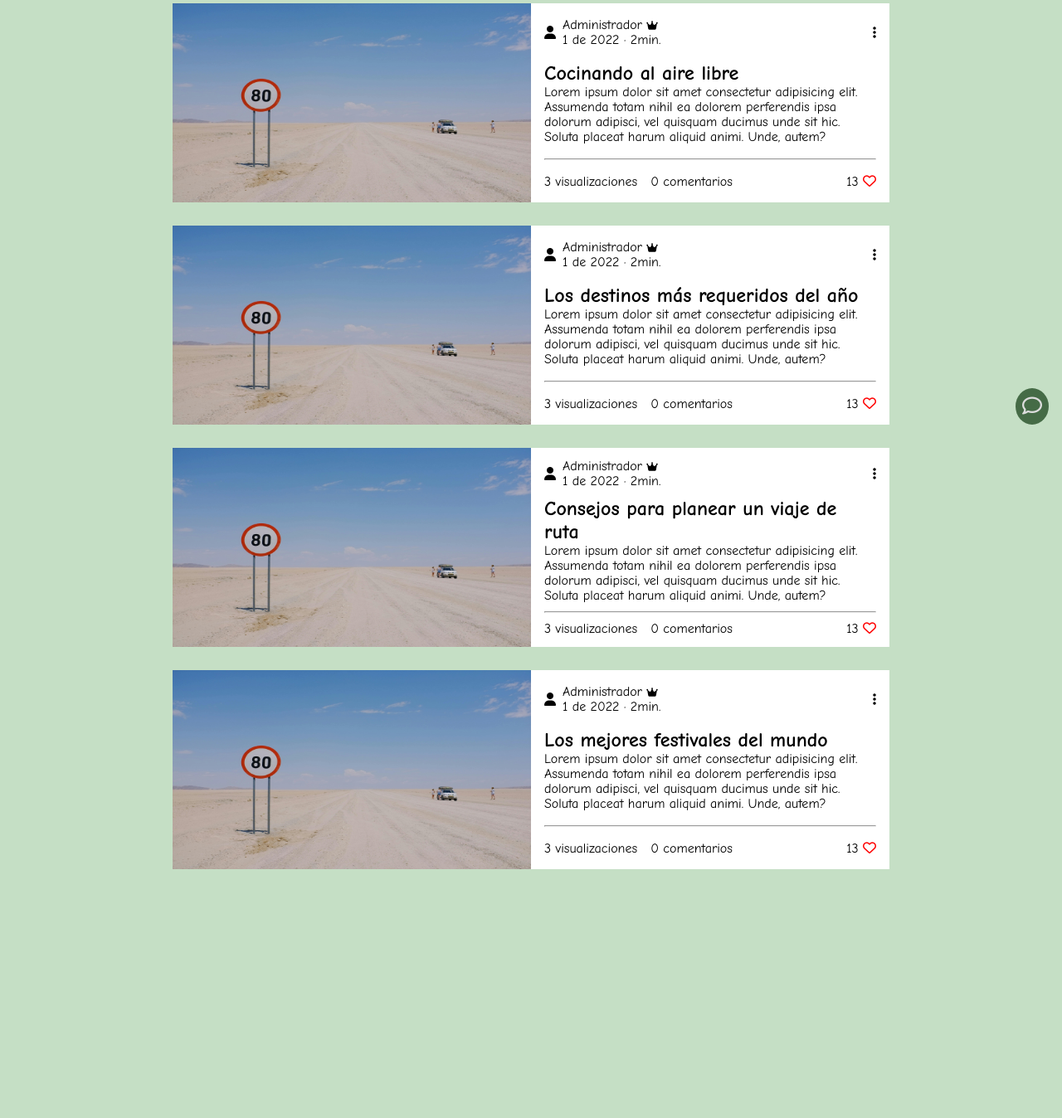
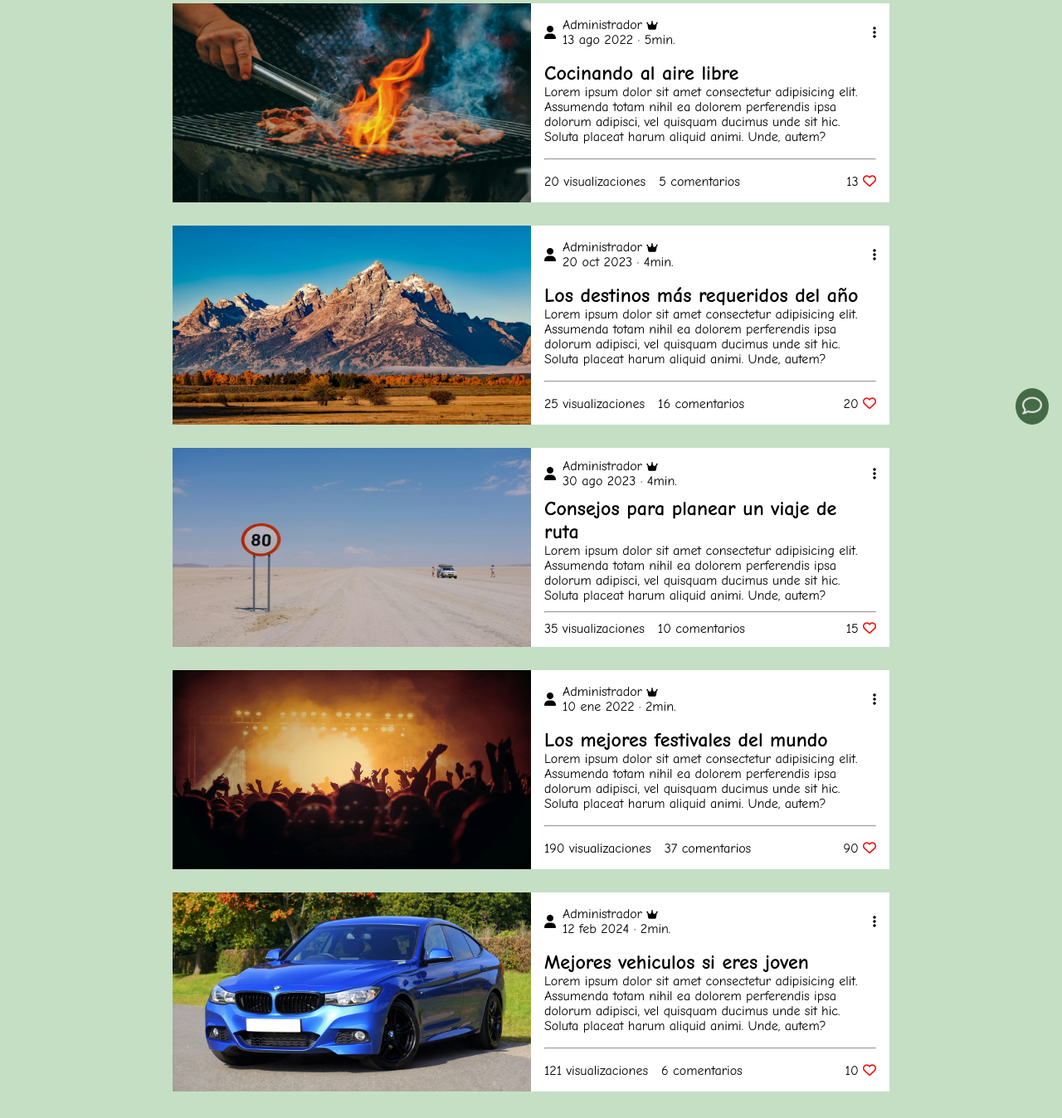
Before and after one commit to espinozagabriel0/PROJ2-Sprint1-Historia1, a plain HTML site: page index.html in a window 1280 px wide. Shown: the part 272-1620 px from the top of the page at 83% size. Before the commit the page ends 1352 px from the top, so only its background shows below. Drawn offline with Linux system fonts and the light colour scheme.

Commit message:
added new images

```diff
--- a/index.html
+++ b/index.html
@@ -34,14 +34,14 @@
             <!-- Articles container -->
             <article>
                 <div class="article">
-                    <img src="images/pexels-martine-mars-19400187.jpg" alt="">
+                    <img src="images/pexels-minan1398-1482803.jpg" alt="">
                     <div class="article_content">
                         <div class="article_user">
                             <div class="user_profile">
                                 <i class="fa-solid fa-user"></i>
                                 <div>
                                     <p>Administrador <i class="fa-solid fa-crown"></i></p>
-                                    <p>1 de 2022 · 2min.</p>
+                                    <p>13 ago 2022 · 5min.</p>
                                 </div>
                             </div>
                             <i class="fa-solid fa-ellipsis-vertical"></i>
@@ -54,8 +54,8 @@
                         <hr>
                         <div class="article_interactions">
                             <div>
-                                <p>3 visualizaciones</p>
-                                <p>0 comentarios</p>
+                                <p>20 visualizaciones</p>
+                                <p>5 comentarios</p>
                             </div>
                             <p>13 <i class="fa-regular fa-heart"></i></p>
                         </div>
@@ -63,14 +63,14 @@
                 </div>
                 <!-- article 2 -->
                 <div class="article">
-                    <img src="images/pexels-martine-mars-19400187.jpg" alt="">
+                    <img src="images/pexels-pixabay-210243.jpg" alt="">
                     <div class="article_content">
                         <div class="article_user">
                             <div class="user_profile">
                                 <i class="fa-solid fa-user"></i>
                                 <div>
                                     <p>Administrador <i class="fa-solid fa-crown"></i></p>
-                                    <p>1 de 2022 · 2min.</p>
+                                    <p>20 oct 2023 · 4min.</p>
                                 </div>
                             </div>
                             <i class="fa-solid fa-ellipsis-vertical"></i>
@@ -83,10 +83,10 @@
                         <hr>
                         <div class="article_interactions">
                             <div>
-                                <p>3 visualizaciones</p>
-                                <p>0 comentarios</p>
+                                <p>25 visualizaciones</p>
+                                <p>16 comentarios</p>
                             </div>
-                            <p>13 <i class="fa-regular fa-heart"></i></p>
+                            <p>20 <i class="fa-regular fa-heart"></i></p>
                         </div>
                     </div>
                 </div>
@@ -99,7 +99,7 @@
                                 <i class="fa-solid fa-user"></i>
                                 <div>
                                     <p>Administrador <i class="fa-solid fa-crown"></i></p>
-                                    <p>1 de 2022 · 2min.</p>
+                                    <p>30 ago 2023 · 4min.</p>
                                 </div>
                             </div>
                             <i class="fa-solid fa-ellipsis-vertical"></i>
@@ -112,23 +112,23 @@
                         <hr>
                         <div class="article_interactions">
                             <div>
-                                <p>3 visualizaciones</p>
-                                <p>0 comentarios</p>
+                                <p>35 visualizaciones</p>
+                                <p>10 comentarios</p>
                             </div>
-                            <p>13 <i class="fa-regular fa-heart"></i></p>
+                            <p>15 <i class="fa-regular fa-heart"></i></p>
                         </div>
                     </div>
                 </div>
                 <!-- Article 4 -->
                 <div class="article">
-                    <img src="images/pexels-martine-mars-19400187.jpg" alt="">
+                    <img src="images/festivales.jpg" alt="">
                     <div class="article_content">
                         <div class="article_user">
                             <div class="user_profile">
                                 <i class="fa-solid fa-user"></i>
                                 <div>
                                     <p>Administrador <i class="fa-solid fa-crown"></i></p>
-                                    <p>1 de 2022 · 2min.</p>
+                                    <p>10 ene 2022 · 2min.</p>
                                 </div>
                             </div>
                             <i class="fa-solid fa-ellipsis-vertical"></i>
@@ -141,10 +141,39 @@
                         <hr>
                         <div class="article_interactions">
                             <div>
-                                <p>3 visualizaciones</p>
-                                <p>0 comentarios</p>
+                                <p>190 visualizaciones</p>
+                                <p>37 comentarios</p>
                             </div>
-                            <p>13 <i class="fa-regular fa-heart"></i></p>
+                            <p>90 <i class="fa-regular fa-heart"></i></p>
+                        </div>
+                    </div>
+                </div>
+                <!-- Article 5 -->
+                <div class="article">
+                    <img src="images/vehiculo.jpg" alt="">
+                    <div class="article_content">
+                        <div class="article_user">
+                            <div class="user_profile">
+                                <i class="fa-solid fa-user"></i>
+                                <div>
+                                    <p>Administrador <i class="fa-solid fa-crown"></i></p>
+                                    <p>12 feb 2024 · 2min.</p>
+                                </div>
+                            </div>
+                            <i class="fa-solid fa-ellipsis-vertical"></i>
+                        </div>
+                        <div class="article_text">
+                            <h2>Mejores vehiculos si eres joven</h2>
+                            <p>Lorem ipsum dolor sit amet consectetur adipisicing elit. Assumenda totam nihil ea dolorem perferendis ipsa dolorum adipisci, vel quisquam ducimus unde sit hic. Soluta placeat harum aliquid animi. Unde, autem?</p>
+                        </div>
+
+                        <hr>
+                        <div class="article_interactions">
+                            <div>
+                                <p>121 visualizaciones</p>
+                                <p>6 comentarios</p>
+                            </div>
+                            <p>10 <i class="fa-regular fa-heart"></i></p>
                         </div>
                     </div>
                 </div>
```
Also changed, not shown: images/festivales.jpg (added), images/pexels-minan1398-1482803.jpg (added), images/pexels-pixabay-210243.jpg (added), images/vehiculo.jpg (added).
